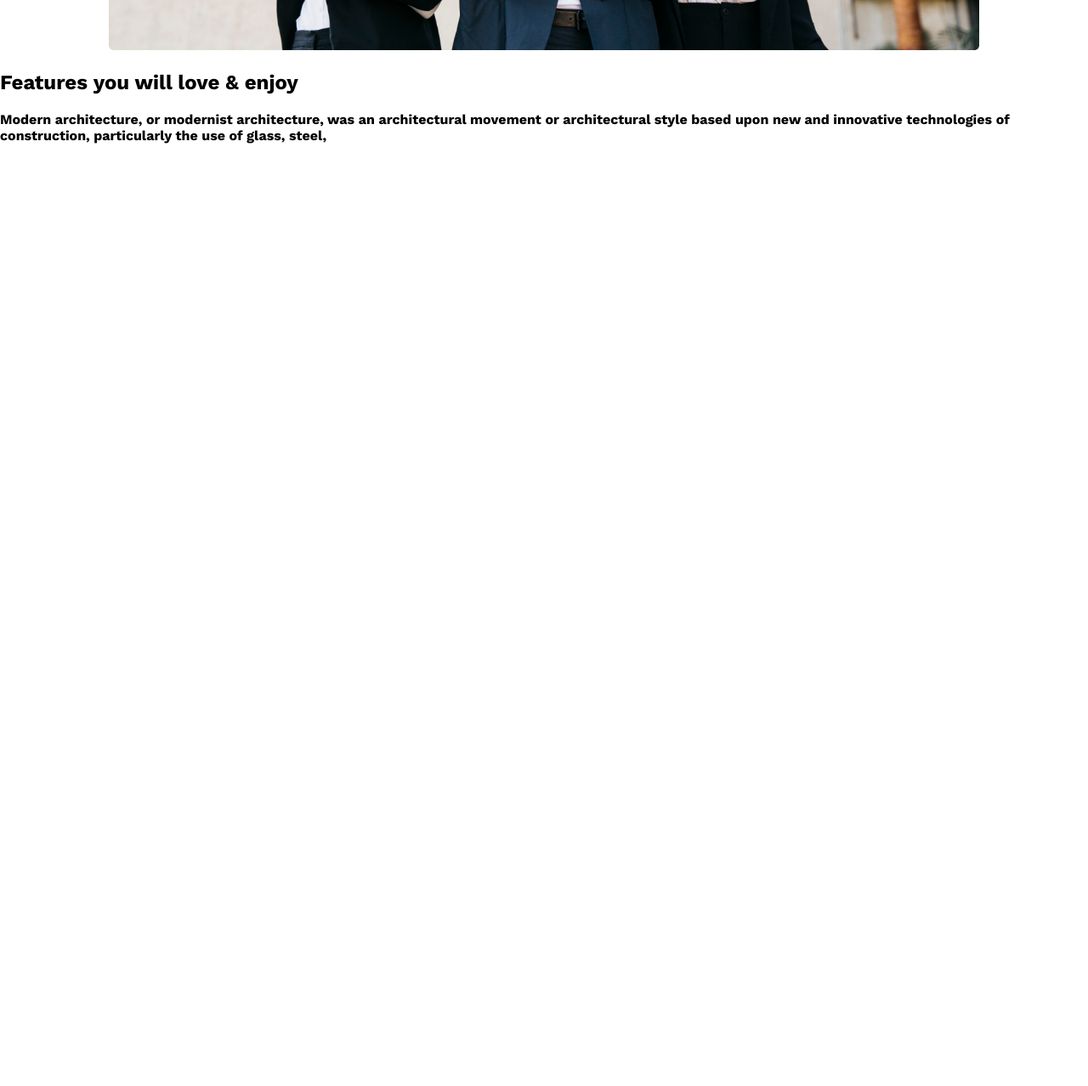
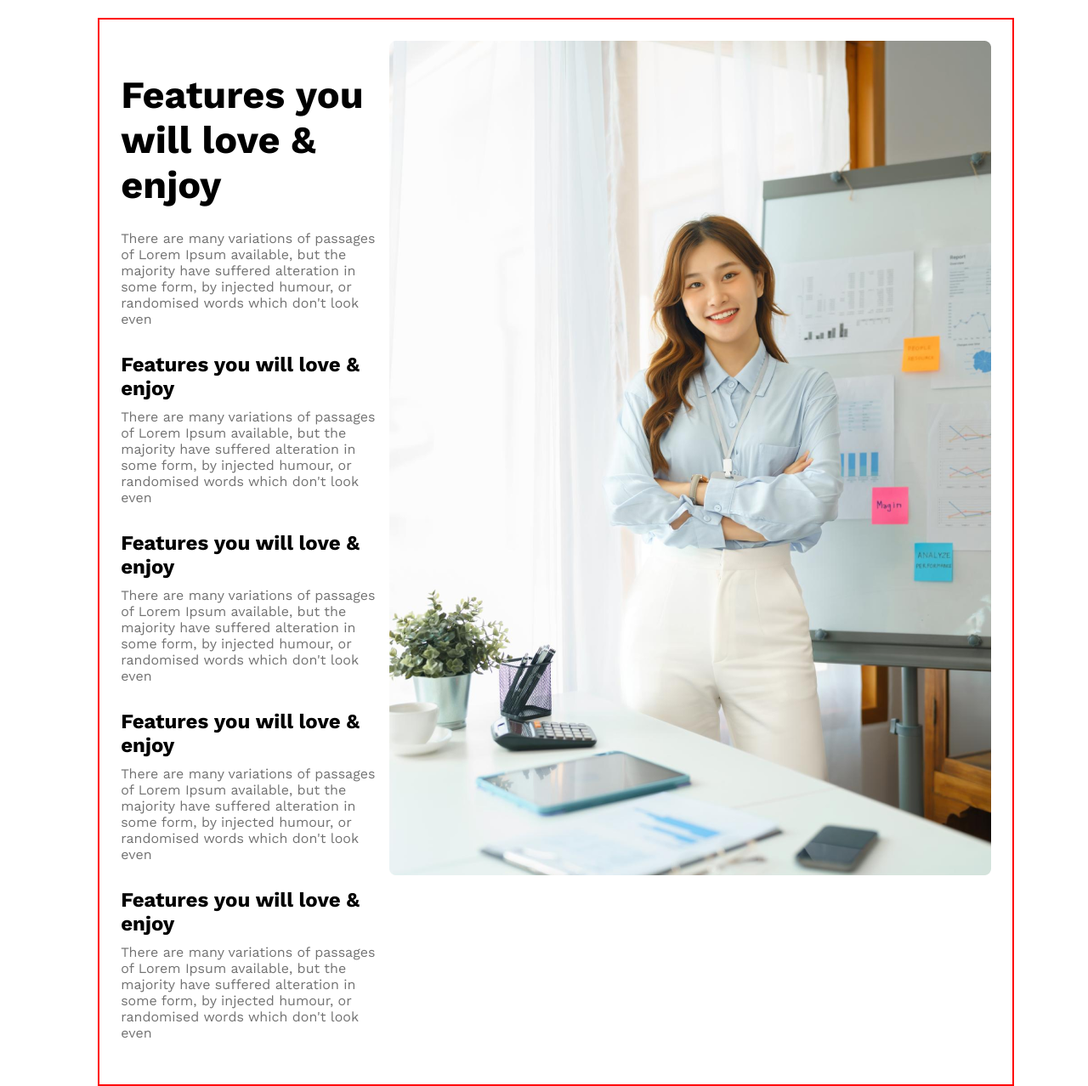
Before and after one commit to sabbirjiinat/g3-architects-assignment-repo, a plain HTML site: page index.html in a window 1280 px wide. Shown: the part 980-2258 px from the top of the page at 85% size. Before the commit the page ends 1165 px from the top, so only its background shows below. Drawn offline with nearby package versions, Linux system fonts and the light colour scheme.

Commit message:
third commit

```diff
--- a/index.html
+++ b/index.html
@@ -83,13 +83,40 @@
             our product feature & design
         ------------------------------- -->
 
-        <section class="product-design-container">
-            <div class="products-design">
-                <div class="product-description">
+        <section class="product-section">
+            <div class="product-design-container">
+            <div class="products-designs">
+                <div class="products-design">
+                    <h1 class="product-title product-main-title">Features you will love & enjoy</h1>
+                    <p class="product-info">There are many variations of passages of Lorem Ipsum available, but the majority have suffered alteration in some form, by injected humour, or randomised words which don't look even</p>
+                </div>
+
+                <div class="products-design">
                     <h1 class="product-title">Features you will love & enjoy</h1>
-                    <p>Modern architecture, or modernist architecture, was an architectural movement or architectural style based upon new and innovative technologies of construction, particularly the use of glass, steel,</p>
+                    <p class="product-info">There are many variations of passages of Lorem Ipsum available, but the majority have suffered alteration in some form, by injected humour, or randomised words which don't look even</p>
                 </div>
+
+                <div class="products-design">
+                    <h1 class="product-title">Features you will love & enjoy</h1>
+                    <p class="product-info">There are many variations of passages of Lorem Ipsum available, but the majority have suffered alteration in some form, by injected humour, or randomised words which don't look even</p>
+                </div>
+
+                <div class="products-design">
+                    <h1 class="product-title">Features you will love & enjoy</h1>
+                    <p class="product-info">There are many variations of passages of Lorem Ipsum available, but the majority have suffered alteration in some form, by injected humour, or randomised words which don't look even</p>
+                </div>
+
+                <div class="products-design">
+                    <h1 class="product-title">Features you will love & enjoy</h1>
+                    <p class="product-info">There are many variations of passages of Lorem Ipsum available, but the majority have suffered alteration in some form, by injected humour, or randomised words which don't look even</p>
+                </div>
+
+
             </div>
+            <div class="product-design-sample">
+                <img src="./images/architect.png" alt="">
+            </div>
+        </div>
 
         </section>
     </main>
--- a/style.css
+++ b/style.css
@@ -1,4 +1,4 @@
-/* @import url('https://fonts.googleapis.com/css2?family=Work+Sans&display=swap'); */
+@import url('https://fonts.googleapis.com/css2?family=Work+Sans&display=swap');
 @import url('https://fonts.googleapis.com/css2?family=Work+Sans:wght@700&display=swap');
 
 
@@ -102,7 +102,7 @@ body {
 
 }
 
-.primary-btn:hover{
+.primary-btn:hover {
     background-color: royalblue;
 }
 
@@ -111,10 +111,10 @@ body {
 /*-------------------------
  banner images
  ---------------------------- */
-.architect-author-img img{
-    width: 80%;
+.architect-author-img img {
+    width: 70%;
     position: relative;
-    left: 10%;
+    left: 15%;
     margin-top: 50px;
 
 }
@@ -122,7 +122,7 @@ body {
 
 
 
-             /* -----------------------------
+/* -----------------------------
              quick list of our feature
              ------------------------------ */
 
@@ -138,6 +138,39 @@ body {
 
 
 
-       /* -----------------------------
+/* -----------------------------
              quick list of our feature
-             ------------------------------ */
+             ------------------------------*/
+
+.product-section{
+    width: 100%;
+    margin-top: 20px;
+}
+
+.product-design-container {
+    width: 80%;
+    display: flex;
+    border: 2px solid red;
+    position: relative;
+    left: 9%;
+    padding: 25px;
+
+}
+
+.product-main-title {
+    font-weight: 700;
+    font-size: 45px;
+
+
+
+}
+
+
+
+.product-info {
+    color: #727272;
+    font-weight: 400;
+    font-size: 16px;
+    position: relative;
+    bottom: 10px;
+}
```
